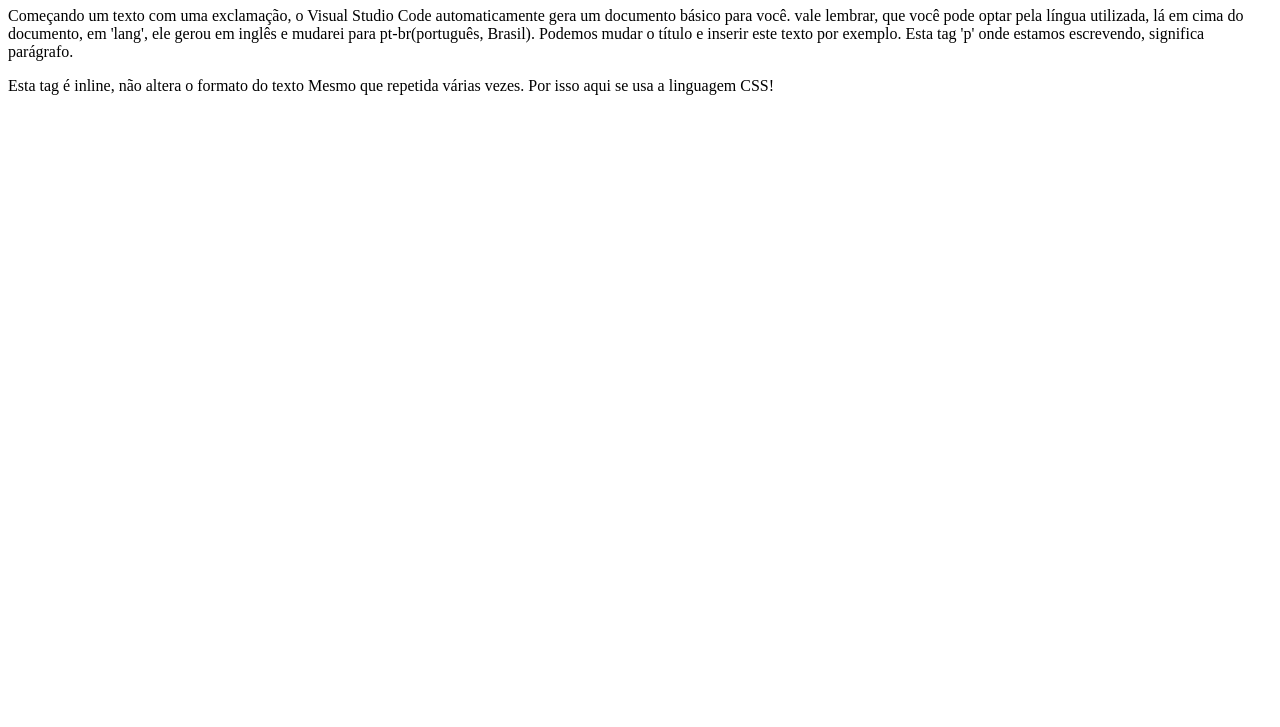
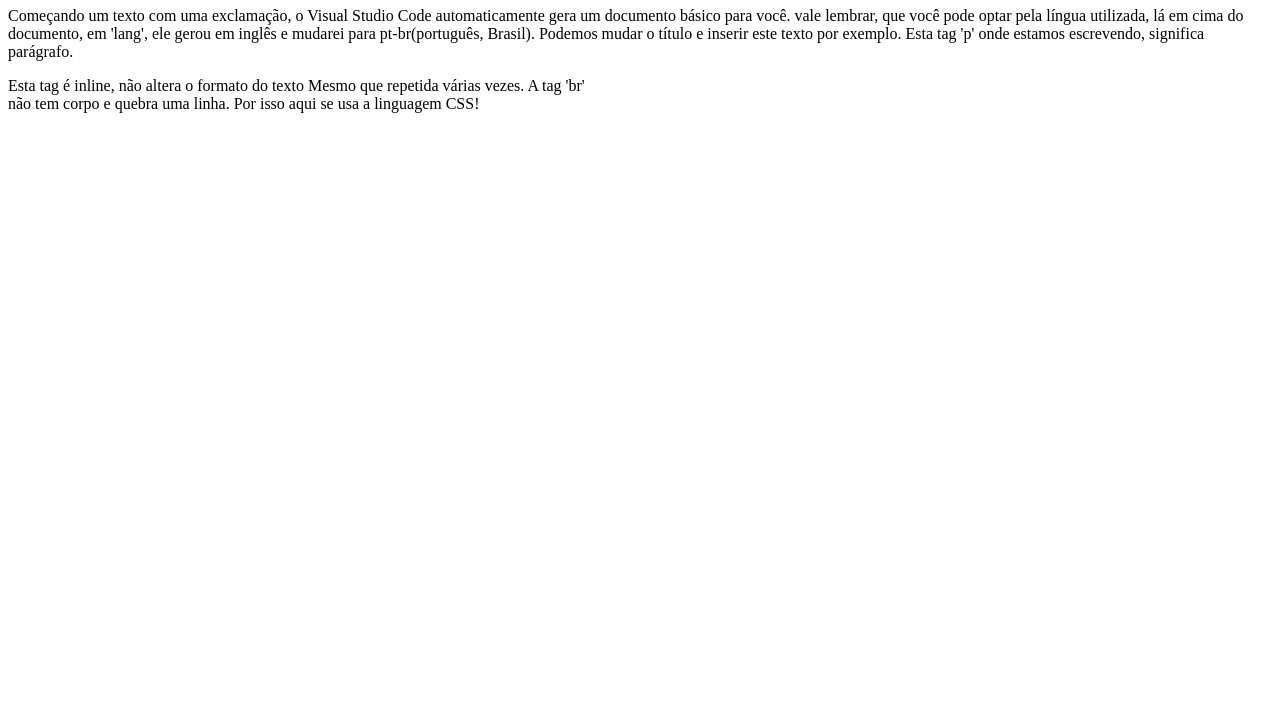
Before and after one commit to FabianaRSFF/html, a plain HTML site: page aula320.html in a window 1280 px wide. Shown: the part 73-800 px from the top of the page. Drawn offline with Linux system fonts and the light colour scheme.

Commit message:
Continuando...

```diff
--- a/aula320.html
+++ b/aula320.html
@@ -12,7 +12,7 @@
         Começando um texto com uma exclamação, o Visual Studio Code automaticamente gera um documento básico para você. vale lembrar, que você pode optar pela língua utilizada, lá em cima do documento, em 'lang', ele gerou em inglês e mudarei para pt-br(português, Brasil). Podemos mudar o título e inserir este texto por exemplo. Esta tag 'p' onde estamos escrevendo, significa parágrafo.
     </p>
     <span>Esta tag é inline, não altera o formato do texto</span>
-    <span>Mesmo que repetida várias vezes.</span>
+    <span>Mesmo que repetida várias vezes. A tag 'br' <br> não tem corpo e quebra uma linha.</span>
     <span>Por isso aqui se usa a linguagem CSS!</span>
 </body>
 </html>
```
